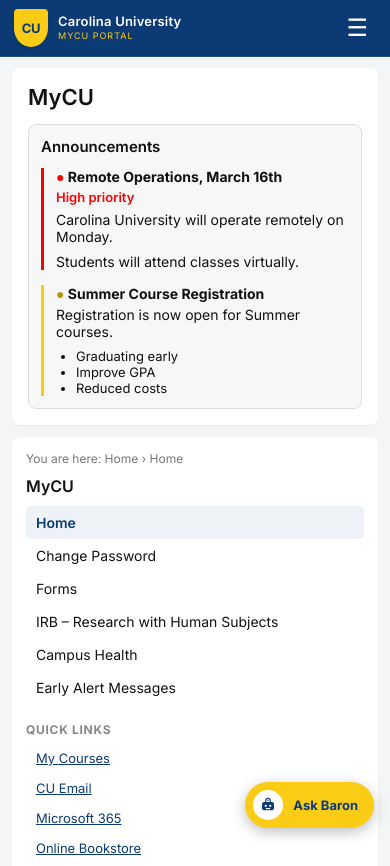
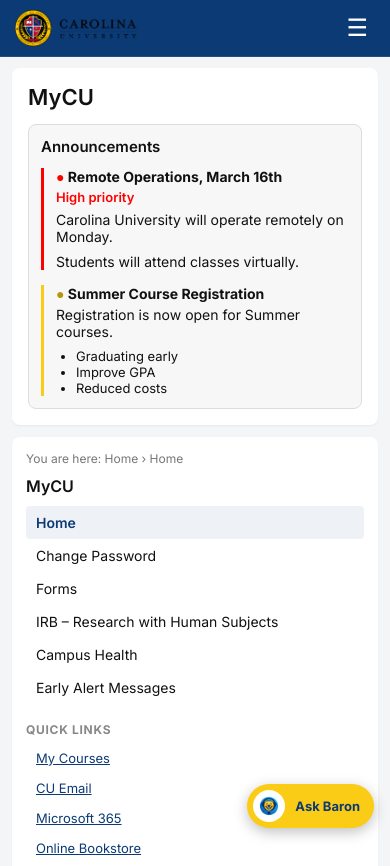
Before and after one commit to ArnoldSolorzano/Baron, a website: page index.html in a window 390 px wide. Shown: the top 866 px of the page. Drawn offline with Linux system fonts and the light colour scheme.

Commit message:
Refactor header and chatbox styles and elements
Removed unused logo-shield and school info elements. Updated logo image and adjusted styles for help button and chatbox.

```diff
--- a/index.html
+++ b/index.html
@@ -35,29 +35,15 @@ html, body {
 .topbar-left {
   display: flex;
   align-items: center;
-  gap: 12px;
   height: 60px;
   flex-shrink: 0;
-  color: white;
 }
 
-.logo-shield {
-  width: 42px; height: 46px;
-  background: #facc15;
-  border-radius: 4px 4px 50% 50%;
-  display: flex; align-items: center; justify-content: center;
-  flex-shrink: 0;
-  font-family: 'Inter', sans-serif;
-  font-weight: 700;
-  color: #0b3a75;
-  font-size: 15px;
-  letter-spacing: -0.3px;
-  box-shadow: 0 2px 4px rgba(0,0,0,0.1);
+.logo {
+  height: 45px;
+  width: auto;
+  object-fit: contain;
 }
-
-.school-info { line-height: 1.2; }
-.school-name { font-size: 15px; font-weight: 600; letter-spacing: 0.2px; }
-.school-sub { font-size: 10px; color: #facc15; letter-spacing: 1.2px; text-transform: uppercase; margin-top: 2px; }
 
 .top-nav {
   display: flex;
@@ -199,7 +185,7 @@ p { font-size: 14px; margin: 0 0 8px; }
   background: #facc15;
   border: none;
   border-radius: 30px;
-  padding: 10px 18px 10px 10px;
+  padding: 8px 18px 8px 8px;
   display: flex;
   align-items: center;
   gap: 10px;
@@ -215,14 +201,14 @@ p { font-size: 14px; margin: 0 0 8px; }
 .help-btn:hover { transform: translateY(-2px); box-shadow: 0 6px 18px rgba(0,0,0,0.3); }
 .help-btn:active { transform: scale(0.96); }
 
-.baron-face {
-  width: 34px; height: 34px;
+.help-btn img {
+  width: 36px;
+  height: 36px;
   border-radius: 50%;
   background: white;
-  display: flex; align-items: center; justify-content: center;
-  flex-shrink: 0;
+  padding: 4px;
+  object-fit: contain;
 }
-.baron-face svg { width: 22px; height: 22px; }
 
 /* ===== CHATBOX ===== */
 .chatbox {
@@ -388,7 +374,6 @@ p { font-size: 14px; margin: 0 0 8px; }
   border-top: 1px solid #e5e7eb;
   background: white;
   flex-shrink: 0;
-  position: relative;
 }
 .chatbox__input input {
   flex: 1;
@@ -438,10 +423,8 @@ p { font-size: 14px; margin: 0 0 8px; }
 @media (max-width: 768px) {
 
   .topbar { padding: 0 14px; min-height: 56px; }
-  .topbar-left { height: 56px; gap: 10px; }
-  .logo-shield { width: 34px; height: 38px; font-size: 13px; }
-  .school-name { font-size: 13px; }
-  .school-sub { font-size: 9px; letter-spacing: 1px; }
+  .topbar-left { height: 56px; }
+  .logo { height: 38px; }
 
   .menu-toggle { display: block; }
 
@@ -501,11 +484,10 @@ p { font-size: 14px; margin: 0 0 8px; }
   .help-btn {
     bottom: calc(16px + env(safe-area-inset-bottom));
     right: 16px;
-    padding: 8px 16px 8px 8px;
+    padding: 6px 14px 6px 6px;
     font-size: 13px;
   }
-  .baron-face { width: 30px; height: 30px; }
-  .baron-face svg { width: 18px; height: 18px; }
+  .help-btn img { width: 32px; height: 32px; }
 
   .chatbox {
     position: fixed;
@@ -547,11 +529,7 @@ p { font-size: 14px; margin: 0 0 8px; }
 
 <header class="topbar">
   <div class="topbar-left">
-    <div class="logo-shield">CU</div>
-    <div class="school-info">
-      <div class="school-name">Carolina University</div>
-      <div class="school-sub">MyCU Portal</div>
-    </div>
+    <img src="assets/logo.png" class="logo" alt="Carolina University">
   </div>
 
   <button class="menu-toggle" id="menu-toggle" aria-label="Open menu">&#9776;</button>
@@ -624,16 +602,7 @@ p { font-size: 14px; margin: 0 0 8px; }
 </div>
 
 <button id="chat-trigger" class="help-btn" aria-label="Open Baron assistant">
-  <div class="baron-face">
-    <svg viewBox="0 0 24 24" fill="none" xmlns="http://www.w3.org/2000/svg">
-      <rect x="4" y="8" width="16" height="11" rx="3" fill="#0b3a75"/>
-      <circle cx="9" cy="13" r="1.5" fill="white"/>
-      <circle cx="15" cy="13" r="1.5" fill="white"/>
-      <rect x="9" y="16" width="6" height="1.5" rx="0.75" fill="white"/>
-      <path d="M9 8V6a3 3 0 016 0v2" stroke="#0b3a75" stroke-width="1.5" stroke-linecap="round"/>
-      <circle cx="12" cy="5.5" r="1" fill="#0b3a75"/>
-    </svg>
-  </div>
+  <img src="assets/bot.png" alt="Baron">
   Ask Baron
 </button>
 
@@ -671,7 +640,8 @@ p { font-size: 14px; margin: 0 0 8px; }
 
   const API_URL = "/api/chat";
 
-  let conversationHistory = [];
+  const sessionId = Math.random().toString(36).substring(2);
+  let conversationStarted = false;
   let isLoading = false;
 
   const trigger      = document.getElementById("chat-trigger");
@@ -692,7 +662,10 @@ p { font-size: 14px; margin: 0 0 8px; }
 
   function openChat() {
     chatbox.classList.add("active");
-    if (conversationHistory.length === 0) showWelcome();
+    if (!conversationStarted) {
+      showWelcome();
+      conversationStarted = true;
+    }
     if (window.innerWidth > 768) setTimeout(() => input.focus(), 300);
   }
 
@@ -709,8 +682,7 @@ p { font-size: 14px; margin: 0 0 8px; }
   closeBtn.addEventListener("click", closeChat);
 
   resetBtn.addEventListener("click", () => {
-    if (conversationHistory.length > 0 && confirm("Start a new conversation?")) {
-      conversationHistory = [];
+    if (conversationStarted && confirm("Start a new conversation?")) {
       messagesEl.innerHTML = "";
       showWelcome();
     }
@@ -740,7 +712,6 @@ p { font-size: 14px; margin: 0 0 8px; }
 
   async function submitMessage(text) {
     appendMessage("user", text);
-    conversationHistory.push({ role: "user", content: text });
 
     setLoading(true);
     const typingEl = appendTyping();
@@ -749,13 +720,11 @@ p { font-size: 14px; margin: 0 0 8px; }
       const response = await fetch(API_URL, {
         method: "POST",
         headers: { "Content-Type": "application/json" },
-        body: JSON.stringify({ messages: conversationHistory })
+        body: JSON.stringify({ message: text, sessionId: sessionId })
       });
+
       const data = await response.json();
-      if (!response.ok) throw new Error(data.error || "API error " + response.status);
-
       const reply = data.reply || "I could not generate a response. Please try again.";
-      conversationHistory.push({ role: "assistant", content: reply });
 
       typingEl.remove();
       appendMessage("bot", reply);
```
